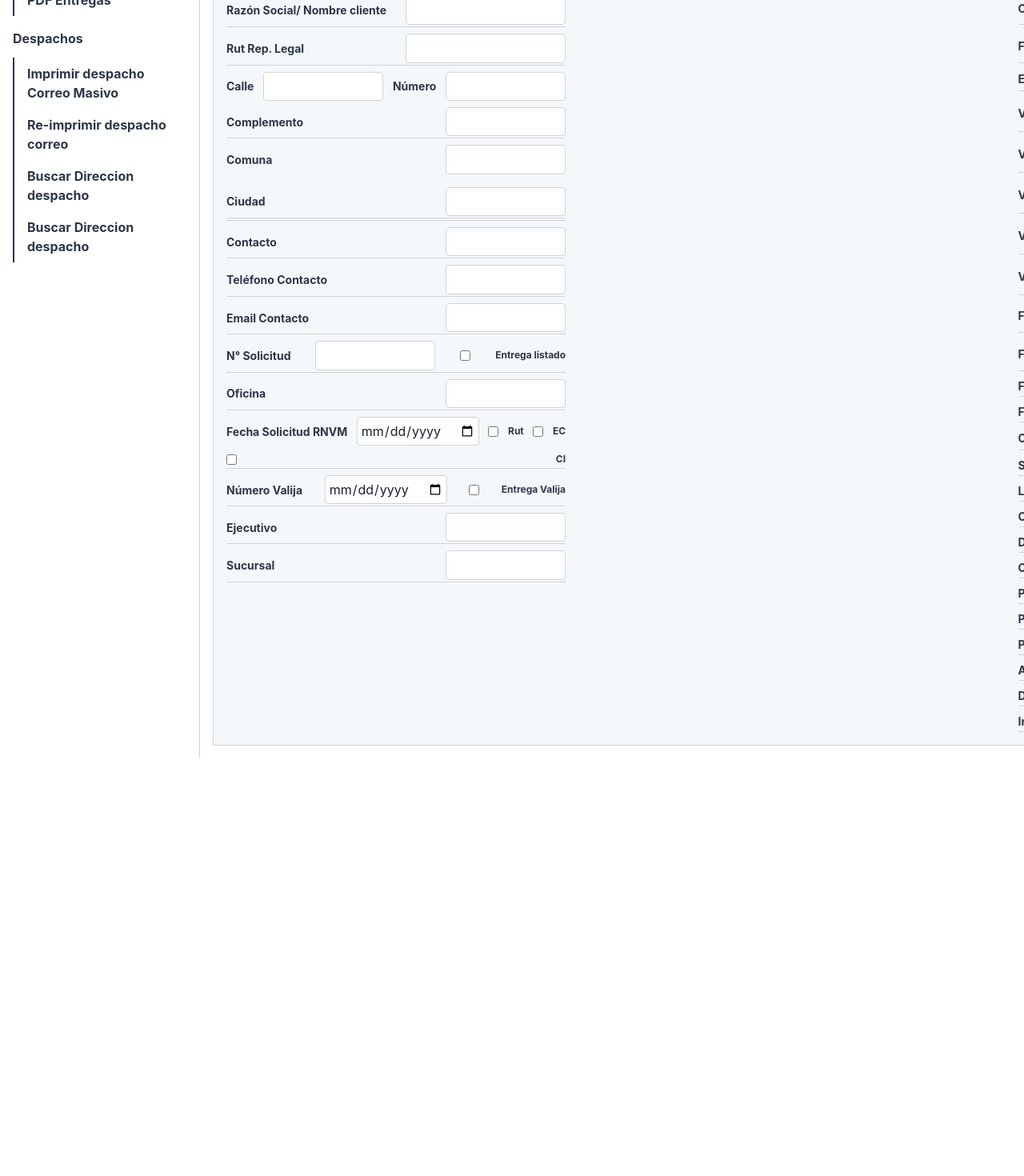
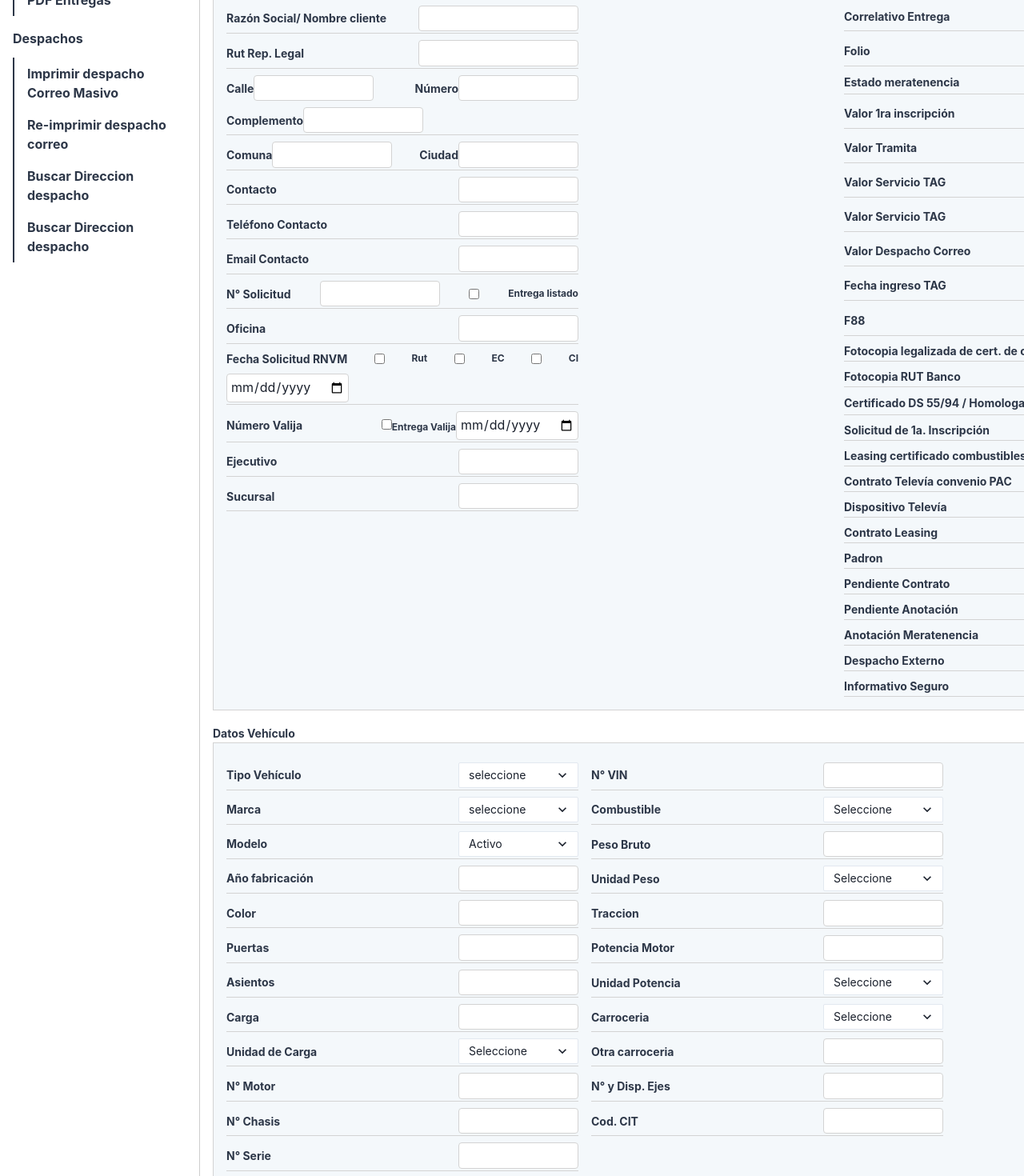
Before and after one commit to fuentestramita/core-react-front, a React (Vite) app: page /primera-inscripcion in a window 1280 px wide. Shown: the part 640-2110 px from the top of the page at 80% size. Before the commit the page ends 1588 px from the top, so only its background shows below. Built offline with nearby package versions, Linux system fonts and the light colour scheme; no server answers.

Commit message:
[Datos Vehículo] form

```diff
--- a/src/app/layout.tsx
+++ b/src/app/layout.tsx
@@ -14,7 +14,7 @@ const Wrapper = styled.div({
 const Content = styled.div({
   display: "flex",
   flexDirection: "column",
-  width: "100%",
+  flex: 1,
 });
 
 const FormContent = styled.div({
@@ -22,6 +22,7 @@ const FormContent = styled.div({
   padding: "16px",
   flexDirection: "column",
   gap: "16px",
+  maxWidth: "1300px",
 });
 export default function Layout({ children }: { children: ChildrenType }) {
   return (
--- /dev/null
+++ b/src/app/primera-inscripcion/components/primera-inscripcion-datos-vehiculo.tsx
@@ -0,0 +1,178 @@
+import styled from "styled-components";
+import { colors } from "../../../config/styles/styles";
+import { Text } from "../../../components/typography";
+import { Select } from "@chakra-ui/react";
+import { StyledInput } from "../../../components/input";
+
+const TramitaContainer = styled.div({
+  backgroundColor: colors.backgroundSecondary,
+  padding: "16px",
+  border: "1px solid #d3d3d3",
+  width: "100%",
+  display: "flex",
+  gap: "16px",
+  overflow: "hidden",
+  minWidth: "max-content",
+});
+const LeftColumn = styled.div({
+  display: "flex",
+  flexDirection: "column",
+  alignItems: "flex-start",
+  justifyContent: "flex-start",
+  width: "35%",
+  minWidth: "440px",
+  maxWidth: "440px",
+});
+const RightColumn = styled.div({
+  display: "flex",
+  flexDirection: "column",
+  alignItems: "flex-start",
+  justifyContent: "flex-start",
+  width: "35%",
+  minWidth: "440px",
+  maxWidth: "440px",
+});
+const Flex = styled.div({
+  marginTop: "8px",
+  flexWrap: "wrap",
+  display: "flex",
+  alignItems: "center",
+  gap: "8px",
+  justifyContent: "space-between",
+  width: "100%",
+  paddingBottom: "2px",
+  borderBottom: "1px solid #d3d3d3",
+});
+const PrimeraInscripcionDatosVehiculo = () => {
+  return (
+    <div>
+      <Text size="sm" fontWeight="bold">
+        Datos Vehículo
+      </Text>
+      <TramitaContainer>
+        <LeftColumn>
+          <Flex id="tipo-vehiculo">
+            <Text fontWeight="bold">Tipo Vehículo</Text>
+            <Select size="sm" width="150px" placeholder="seleccione" backgroundColor="white">
+              <option value="1">Activo</option>
+              <option value="2">Inactivo</option>
+            </Select>
+          </Flex>
+          <Flex id="vehiculo-marca">
+            <Text fontWeight="bold">Marca</Text>
+            <Select size="sm" width="150px" placeholder="seleccione" backgroundColor="white">
+              <option value="1">Activo</option>
+              <option value="2">Inactivo</option>
+            </Select>
+          </Flex>
+          <Flex id="vehiculo-modelo">
+            <Text fontWeight="bold">Modelo</Text>
+            <Select size="sm" width="150px" placeholder="" backgroundColor="white">
+              <option value="1">Activo</option>
+              <option value="2">Inactivo</option>
+            </Select>
+          </Flex>
+          <Flex id="vehiculo-ano-fab">
+            <Text fontWeight="bold">Año fabricación</Text>
+            <StyledInput type="text" />
+          </Flex>
+          <Flex id="vehiculo-color">
+            <Text fontWeight="bold">Color</Text>
+            <StyledInput type="text" />
+          </Flex>
+          <Flex id="vehiculo-puertas">
+            <Text fontWeight="bold">Puertas</Text>
+            <StyledInput type="text" />
+          </Flex>
+          <Flex id="vehiculo-asientos">
+            <Text fontWeight="bold">Asientos</Text>
+            <StyledInput type="text" />
+          </Flex>
+          <Flex id="vehiculo-carga">
+            <Text fontWeight="bold">Carga</Text>
+            <StyledInput type="text" />
+          </Flex>
+          <Flex id="vehiculo-unidad-de-carga">
+            <Text fontWeight="bold">Unidad de Carga</Text>
+            <Select size="sm" width="150px" placeholder="Seleccione" backgroundColor="white">
+              <option value="1">Activo</option>
+              <option value="2">Inactivo</option>
+            </Select>
+          </Flex>
+          <Flex id="vehiculo-nmotor">
+            <Text fontWeight="bold">N° Motor</Text>
+            <StyledInput type="text" />
+          </Flex>
+          <Flex id="vehiculo-n-chasis">
+            <Text fontWeight="bold">N° Chasis</Text>
+            <StyledInput type="text" />
+          </Flex>
+          <Flex id="vehiculo-n-serie">
+            <Text fontWeight="bold">N° Serie</Text>
+            <StyledInput type="text" />
+          </Flex>
+        </LeftColumn>
+        <RightColumn>
+          <Flex id="vehiculo-n-vin">
+            <Text fontWeight="bold">N° VIN</Text>
+            <StyledInput type="text" />
+          </Flex>
+          <Flex id="vehiculo-combustible">
+            <Text fontWeight="bold">Combustible</Text>
+            <Select size="sm" width="150px" placeholder="Seleccione" backgroundColor="white">
+              <option value="1">Activo</option>
+              <option value="2">Inactivo</option>
+            </Select>
+          </Flex>
+          <Flex id="vehiculo-peso-bruto">
+            <Text fontWeight="bold">Peso Bruto</Text>
+            <StyledInput type="text" />
+          </Flex>
+          <Flex id="vehiculo-unidad-peso">
+            <Text fontWeight="bold">Unidad Peso</Text>
+            <Select size="sm" width="150px" placeholder="Seleccione" backgroundColor="white">
+              <option value="1">Activo</option>
+              <option value="2">Inactivo</option>
+            </Select>
+          </Flex>
+          <Flex id="vehiculo-traccion">
+            <Text fontWeight="bold">Traccion</Text>
+            <StyledInput type="text" />
+          </Flex>
+          <Flex id="vehiculo-potencia-motor">
+            <Text fontWeight="bold">Potencia Motor</Text>
+            <StyledInput type="text" />
+          </Flex>
+          <Flex id="vehiculo-unidad-pot">
+            <Text fontWeight="bold">Unidad Potencia</Text>
+            <Select size="sm" width="150px" placeholder="Seleccione" backgroundColor="white">
+              <option value="1">Activo</option>
+              <option value="2">Inactivo</option>
+            </Select>
+          </Flex>
+          <Flex id="vehiculo-carroceria">
+            <Text fontWeight="bold">Carroceria</Text>
+            <Select size="sm" width="150px" placeholder="Seleccione" backgroundColor="white">
+              <option value="1">Activo</option>
+              <option value="2">Inactivo</option>
+            </Select>
+          </Flex>
+          <Flex id="vehiculo-otra-carroceria">
+            <Text fontWeight="bold">Otra carroceria</Text>
+            <StyledInput type="text" />
+          </Flex>
+          <Flex id="vehiculo-n-disp-ejes">
+            <Text fontWeight="bold">N° y Disp. Ejes</Text>
+            <StyledInput type="text" />
+          </Flex>
+          <Flex id="vehiculo-cod-cit">
+            <Text fontWeight="bold">Cod. CIT</Text>
+            <StyledInput type="text" />
+          </Flex>
+        </RightColumn>
+      </TramitaContainer>
+    </div>
+  );
+};
+
+export default PrimeraInscripcionDatosVehiculo;
--- a/src/app/primera-inscripcion/components/primera-inscripcion-filtro.tsx
+++ b/src/app/primera-inscripcion/components/primera-inscripcion-filtro.tsx
@@ -27,6 +27,10 @@ const ButtonWrapper = styled.div({
 });
 const PrimeraInscripcionFiltro = () => {
   return (
+    <div>
+      <Text size="sm" fontWeight="bold">
+        Filtro
+      </Text>
       <FiltroContainer>
         <InputContainer>
           <Text fontWeight="bold">PPU</Text>
@@ -43,6 +47,7 @@ const PrimeraInscripcionFiltro = () => {
           <Button colorScheme="blue">Salir</Button>
         </ButtonWrapper>
       </FiltroContainer>
+    </div>
   );
 };
 
--- a/src/app/primera-inscripcion/components/primera-inscripcion-tramita.tsx
+++ b/src/app/primera-inscripcion/components/primera-inscripcion-tramita.tsx
@@ -12,7 +12,6 @@ const TramitaContainer = styled.div({
   border: "1px solid #d3d3d3",
   width: "100%",
   display: "flex",
-  justifyContent: "space-between",
   gap: "16px",
   overflow: "hidden",
   minWidth: "max-content",
@@ -23,26 +22,29 @@ const LeftColumn = styled.div({
   flexDirection: "column",
   alignItems: "flex-start",
   justifyContent: "flex-start",
-  width: "30%",
-  minWidth: "300px",
+  width: "35%",
+  minWidth: "440px",
+  maxWidth: "440px",
 });
 
 const RightColumn = styled.div({
   display: "flex",
   flexDirection: "column",
   alignItems: "flex-start",
-  justifyContent: "center",
-  width: "30%",
-  minWidth: "300px",
+  justifyContent: "flex-start",
+  width: "35%",
+  minWidth: "440px",
+  maxWidth: "440px",
 });
 
 const MiddleColumn = styled.div({
   display: "flex",
   flexDirection: "column",
   alignItems: "center",
-  justifyContent: "flecx-start",
+  justifyContent: "flex-start",
   width: "10%",
   minWidth: "300px",
+  maxWidth: "300px",
 });
 
 const Flex = styled.div({
@@ -64,19 +66,22 @@ const StyledTextArea = styled.textarea({
 
 const PrimeraInscripcionTramita = () => {
   return (
-    <div style={{ display: "block" }}>
+    <div>
+      <Text size="sm" fontWeight="bold">
+        Tramita
+      </Text>
       <TramitaContainer>
         <LeftColumn>
           <Flex id="PPU">
             <Text fontWeight="bold">PPU</Text>
             <div>
               <StyledInput type="text" />
-              <StyledInput type="text" width="75px" />
+              <StyledInput type="text" width="35px" />
             </div>
           </Flex>
           <Flex id="estado">
             <Text fontWeight="bold">Estado</Text>
-            <Select width="150px" backgroundColor="white">
+            <Select size="sm" width="150px" backgroundColor="white">
               <option value="1">Activo</option>
               <option value="2">Inactivo</option>
             </Select>
@@ -118,20 +123,28 @@ const PrimeraInscripcionTramita = () => {
             <StyledInput type="text" width="200px" />
           </Flex>
           <Flex id="direccion">
+            <div>
               <Text fontWeight="bold">Calle</Text>
               <StyledInput type="text" />
+            </div>
+            <div>
               <Text fontWeight="bold">Número</Text>
               <StyledInput type="text" />
+            </div>
+            <div>
               <Text fontWeight="bold">Complemento</Text>
               <StyledInput type="text" />
+            </div>
           </Flex>
           <Flex id="direccion-2">
+            <div>
               <Text fontWeight="bold">Comuna</Text>
               <StyledInput type="text" />
-            <Flex>
+            </div>
+            <div>
               <Text fontWeight="bold">Ciudad</Text>
               <StyledInput type="text" />
-            </Flex>
+            </div>
           </Flex>
           <Flex id="contacto">
             <Text fontWeight="bold">Contacto</Text>
@@ -159,7 +172,6 @@ const PrimeraInscripcionTramita = () => {
           </Flex>
           <Flex id="fecha-rnvm">
             <Text fontWeight="bold">Fecha Solicitud RNVM</Text>
-            <DatePicker type="date" />
             <input type="checkbox" />
             <Text size="xs" fontWeight="bold">
               Rut
@@ -172,14 +184,17 @@ const PrimeraInscripcionTramita = () => {
             <Text size="xs" fontWeight="bold">
               CI
             </Text>
+            <DatePicker type="date" />
           </Flex>
           <Flex id="n-valija">
             <Text fontWeight="bold">Número Valija</Text>
-            <DatePicker type="date" />
+            <div>
               <input type="checkbox" />
               <Text size="xs" fontWeight="bold">
                 Entrega Valija
               </Text>
+              <DatePicker type="date" />
+            </div>
           </Flex>
           <Flex id="ejecutivo">
             <Text fontWeight="bold">Ejecutivo</Text>
@@ -199,7 +214,7 @@ const PrimeraInscripcionTramita = () => {
         <RightColumn>
           <Flex id="año">
             <Text fontWeight="bold">Año</Text>
-            <Select width="150px" backgroundColor="white">
+            <Select size="sm" width="150px" backgroundColor="white">
               {years.map((year, index) => (
                 <option key={index} value={year}>
                   {year}
@@ -221,13 +236,13 @@ const PrimeraInscripcionTramita = () => {
           </Flex>
           <Flex id="obs-entrega">
             <Text fontWeight="bold">Observación Entrega</Text>
-            <Select width="150px" backgroundColor="white">
+            <Select size="sm" width="150px" backgroundColor="white">
               <option value="">Seleccione</option>
             </Select>
           </Flex>
           <Flex id="n-placas">
             <Text fontWeight="bold">N° Placas</Text>
-            <Select width="150px" backgroundColor="white">
+            <Select size="sm" width="150px" backgroundColor="white">
               {[...Array(5)].map((_, index) => (
                 <option key={index + 1} value={index + 1}>
                   {index + 1}
@@ -267,31 +282,31 @@ const PrimeraInscripcionTramita = () => {
           </Flex>
           <Flex id="valor-1ra-inscrip">
             <Text fontWeight="bold">Valor 1ra inscripción</Text>
-            <Select width="150px" backgroundColor="white">
+            <Select size="sm" width="150px" backgroundColor="white">
               <option value="$1231231232">$1231231232</option>
             </Select>
           </Flex>
           <Flex id="valor-tramita">
             <Text fontWeight="bold">Valor Tramita</Text>
-            <Select width="150px" backgroundColor="white">
+            <Select size="sm" width="150px" backgroundColor="white">
               <option value="0,3">0,3</option>
             </Select>
           </Flex>
           <Flex id="valor-servicio-tag">
             <Text fontWeight="bold">Valor Servicio TAG</Text>
-            <Select width="150px" backgroundColor="white">
+            <Select size="sm" width="150px" backgroundColor="white">
               <option value="0">0</option>
             </Select>
           </Flex>
           <Flex id="valor-notaria">
             <Text fontWeight="bold">Valor Servicio TAG</Text>
-            <Select width="150px" backgroundColor="white">
+            <Select size="sm" width="150px" backgroundColor="white">
               <option value="$0">$0</option>
             </Select>
           </Flex>
           <Flex id="valor-despacho-correo">
             <Text fontWeight="bold">Valor Despacho Correo</Text>
-            <Select width="150px" backgroundColor="white">
+            <Select size="sm" width="150px" backgroundColor="white">
               <option value="0,00">0,00</option>
             </Select>
           </Flex>
--- a/src/app/primera-inscripcion/page.tsx
+++ b/src/app/primera-inscripcion/page.tsx
@@ -1,4 +1,5 @@
 import Layout from "../layout";
+import PrimeraInscripcionDatosVehiculo from "./components/primera-inscripcion-datos-vehiculo";
 import PrimeraInscripcionFiltro from "./components/primera-inscripcion-filtro";
 import PrimeraInscripcionTramita from "./components/primera-inscripcion-tramita";
 
@@ -7,6 +8,7 @@ const PrimeraInscripcionPage = () => {
     <Layout>
       <PrimeraInscripcionFiltro />
       <PrimeraInscripcionTramita />
+      <PrimeraInscripcionDatosVehiculo />
     </Layout>
   );
 };
--- a/src/app/root/root.tsx
+++ b/src/app/root/root.tsx
@@ -1,10 +1,12 @@
 import { createBrowserRouter, RouterProvider } from "react-router-dom";
-import MaestroPage from "../maestro/page";
 import Layout from "../layout";
 import NotFound from "../not-found";
-import PrimeraInscripcionPage from "../primera-inscripcion/page";
+import React, { Suspense } from "react";
+import Loading from "../../components/loading";
 
 const Root = () => {
+  const LazyMaestro = React.lazy(() => import("../maestro/page"));
+  const LazyPrimeraInscripcion = React.lazy(() => import("../primera-inscripcion/page"));
   const router = createBrowserRouter([
     {
       path: "/",
@@ -16,11 +18,19 @@ const Root = () => {
     },
     {
       path: "/maestro",
-      element: <MaestroPage />,
+      element: (
+        <Suspense fallback={<Loading />}>
+          <LazyMaestro />
+        </Suspense>
+      ),
     },
     {
       path: "/primera-inscripcion",
-      element: <PrimeraInscripcionPage />,
+      element: (
+        <Suspense fallback={<Loading />}>
+          <LazyPrimeraInscripcion />
+        </Suspense>
+      ),
     },
     {
       path: "*",
--- a/src/components/input.tsx
+++ b/src/components/input.tsx
@@ -1,7 +1,7 @@
 import styled from "styled-components";
 
 export const StyledInput = styled.input<{ width?: string }>(({ width = "150px" }) => ({
-  padding: "8px",
+  padding: "6px",
   width: width,
   border: "1px solid #d3d3d3",
   borderRadius: "4px",
```
Lines whose indentation alone changed are shown as unchanged.
